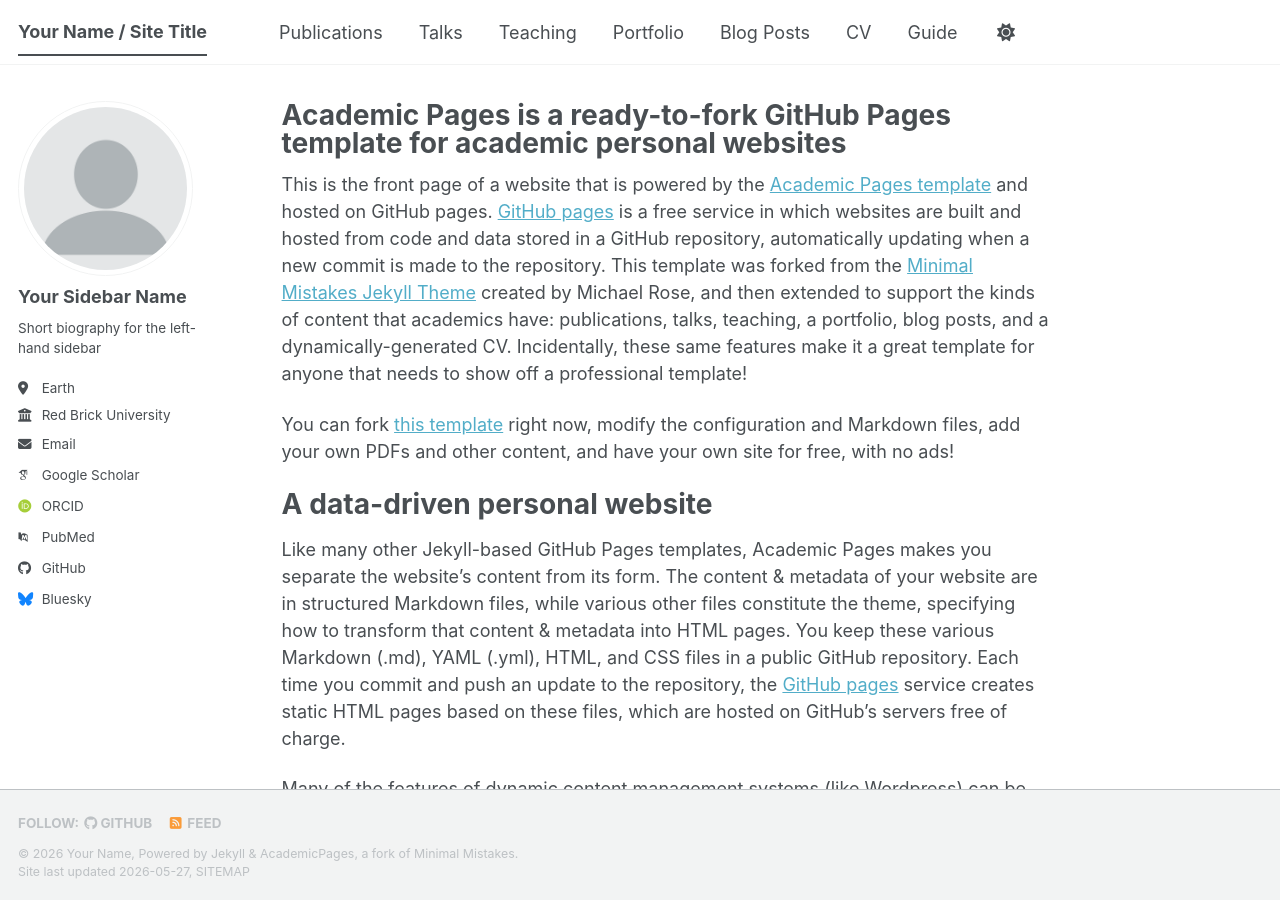
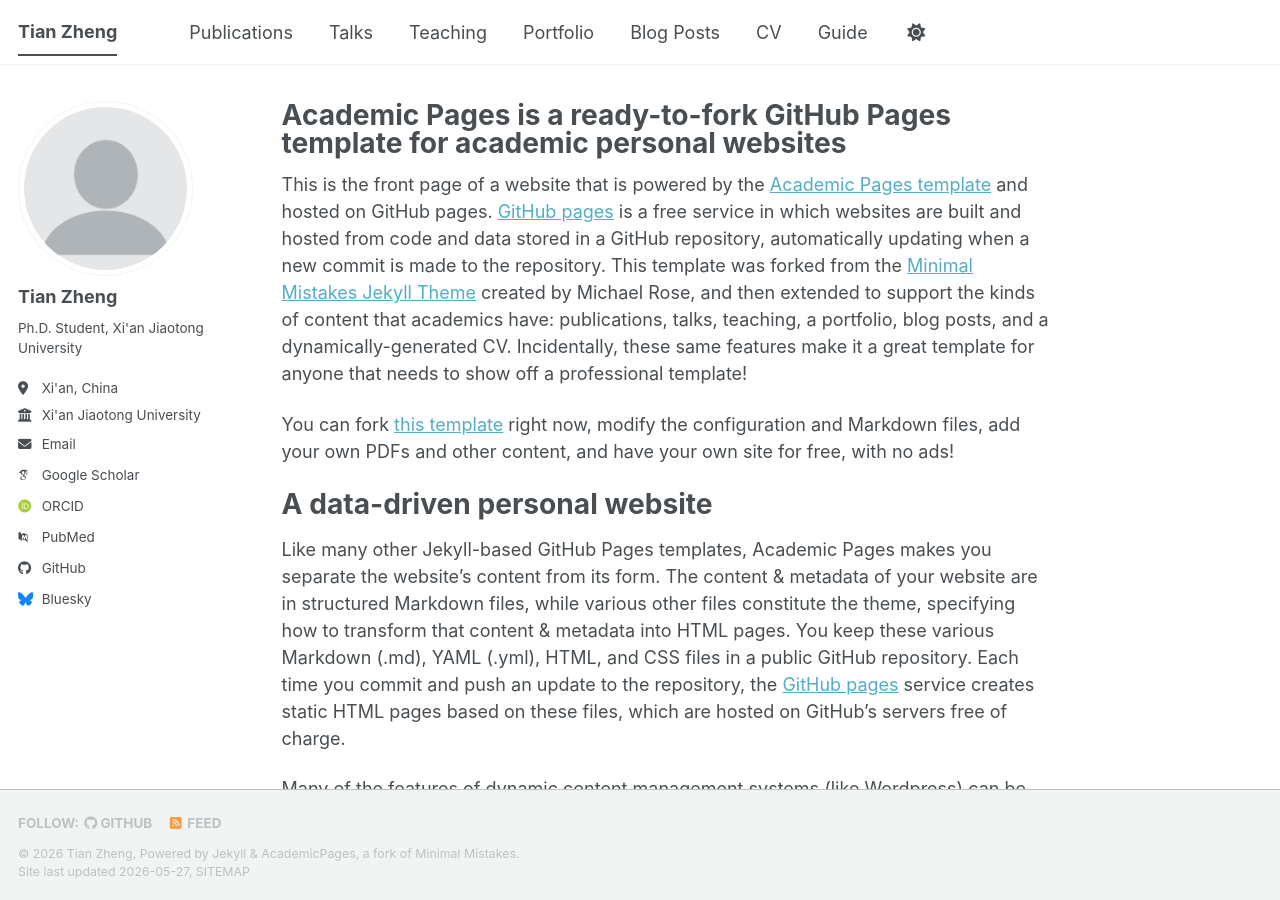
Before and after one commit to TrinaZ/TrinaZ.github.io, a Jekyll site: the page built from _pages/about.md, in a window 1280 px wide and 900 px high. Built offline with Jekyll 4.4.1, drawn with Linux system fonts in a browser that asks for light colours; some web fonts are replaced; a script bundle is joined from its source files by our own code; library files that are not in the unit come from our copies.

Commit message:
Update _config.yml

```diff
--- a/_config.yml
+++ b/_config.yml
@@ -9,14 +9,14 @@
 # Basic Site Settings
 locale                   : "en-US"
 site_theme               : "default" # The available themes options are "default", "air", "sunrise", "mint", "dirt" and "contrast"
-title                    : "Your Name / Site Title"
+title                    : "Tian Zheng"
 title_separator          : "-"
-name                     : &name "Your Name"
+name                     : &name "Tian Zheng"
 description              : &description "Your Name's academic portfolio"   # Update this with a general description of your site, this is the default if not overridden by a page
 url                      : https://academicpages.github.io # The base hostname & protocol for your site e.g. "https://[your GitHub username].github.io",
                                                            # or if you already have some other page hosted on Github then use "https://[your GitHub username].github.io/[Your Repo Name]"
 baseurl                  : "" # the subpath of your site, e.g. "/blog"
-repository               : "academicpages/academicpages.github.io"
+repository               : "TrinaZ/TrinaZ.github.io"
 
 # Site Author - The following control what appear as part of the author content on the side bar.
 #               If a field is blank the icon and link will not appear, otherwise it will be shown.
@@ -24,21 +24,21 @@ repository               : "academicpages/academicpages.github.io"
 author:
   # Biographic information
   avatar           : "profile.png"
-  name             : "Your Sidebar Name"
+  name             : "Tian Zheng"
   pronouns         : # example: "she/her"
-  bio              : "Short biography for the left-hand sidebar"
-  location         : "Earth"
-  employer         : "Red Brick University"
+  bio              : "Ph.D. Student, Xi'an Jiaotong University"
+  location         : "Xi'an, China"
+  employer         : "Xi'an Jiaotong University"
   uri              : # URL
-  email            : "none@example.org"
+  email            : "zt12389@stu.xjtu.edu.cn"
 
   # Academic websites
   academia         : # URL
   arxiv            : # URL - Update with the correct link to your profile
-  googlescholar    : "https://scholar.google.com/citations?user=PS_CX0AAAAAJ"
+  googlescholar    : "https://scholar.google.com/citations?hl=zh-CN&view_op=list_works&gmla=AIqSsVt_PK0cs2S-LnZTZHD7awpZW0L50vQ76V-aQ_Eq5-YTqdqO-pRZB4V_SceDWrksp66MlR69BwXZnWpL1Y__uETn3xaJLdvR83ddVWfBdjW8gl-f6h2-ETNHEOf5TEU&user=sbrLswcAAAAJ"
   inspire-hep      : # URL
   impactstory      : # URL
-  orcid            : "https://orcid.org/yourorcidurl"
+  orcid            : "https://orcid.org/0000-0002-6164-7778"
   semantic         : # URL
   ssrn             : # URL
   pubmed           : "https://www.ncbi.nlm.nih.gov/pubmed/?term=john+snow"
```
